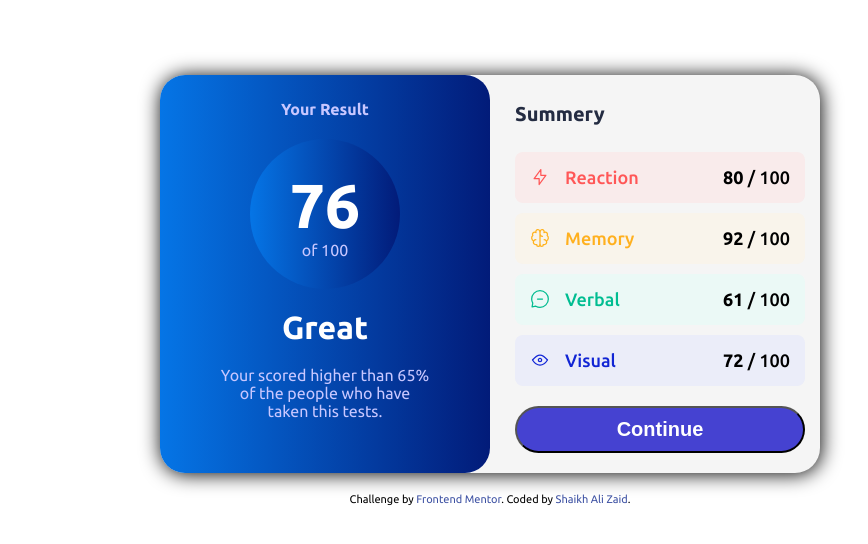
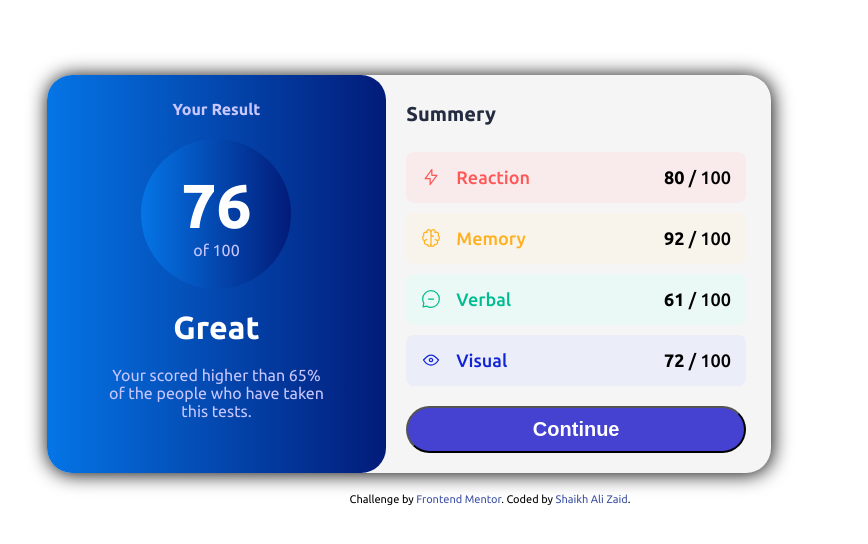
Before and after one commit to alizaid91/result-summary-component, a plain HTML site: page src/index.html in a window 1280 px wide. Shown: the part 118-662 px from the top of the page, without its empty margins (150-1018 px from the left). Drawn offline with Linux system fonts and the light colour scheme.

Commit message:
some changes

```diff
--- a/src/style.css
+++ b/src/style.css
@@ -90,7 +90,7 @@ button {
   color: white;
 }
 
-@media only screen and (max-width: 700px) {
+@media only screen and (max-width: 600px) {
   body {
     margin: 0px;
     padding-bottom: 10px;
@@ -101,33 +101,33 @@ button {
   }
 }
 
-@media only screen and (min-width: 701px) {
+@media only screen and (min-width: 601px) {
   body {
     display: flex;
     align-items: center;
     justify-content: center;
-    flex-direction: column;
     height: 100vh;
   }
 
   .main {
     display: flex;
-    margin: 0 auto;
     padding-right: 15px;
     background-color: whitesmoke;
     box-shadow: 1px 1px 20px;
     border-radius: 25px;
+    width: 80%;
+    min-width: 600px;
   }
 
   .result {
-    width: 330px;
+    width: 50%;
     border-radius: 25px;
   }
 
   .summary {
-    width: 290px;
-    padding-left: 25px;
-    padding-right: 0px;
+    width: 50%;
+    padding-right: 10px;
+    padding-left: 20px;
   }
 
   button {
```
